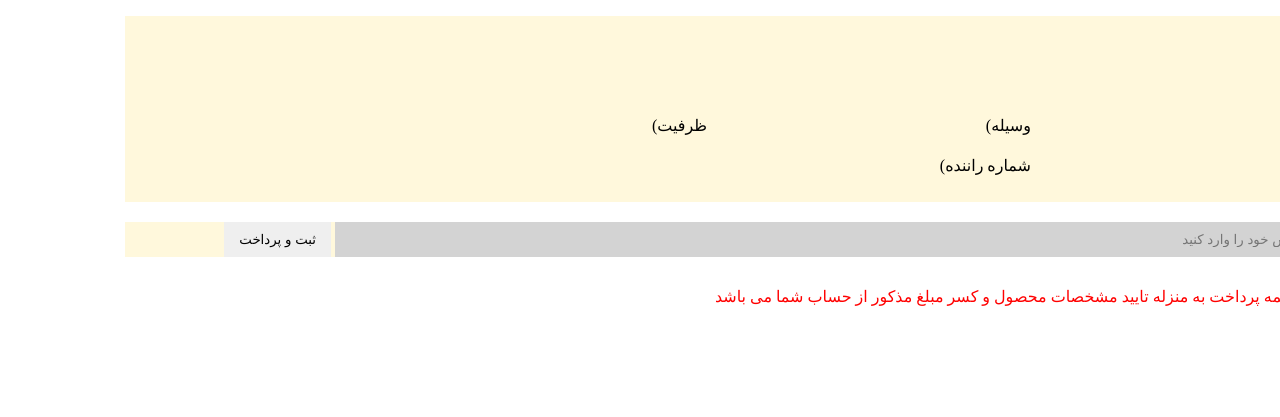
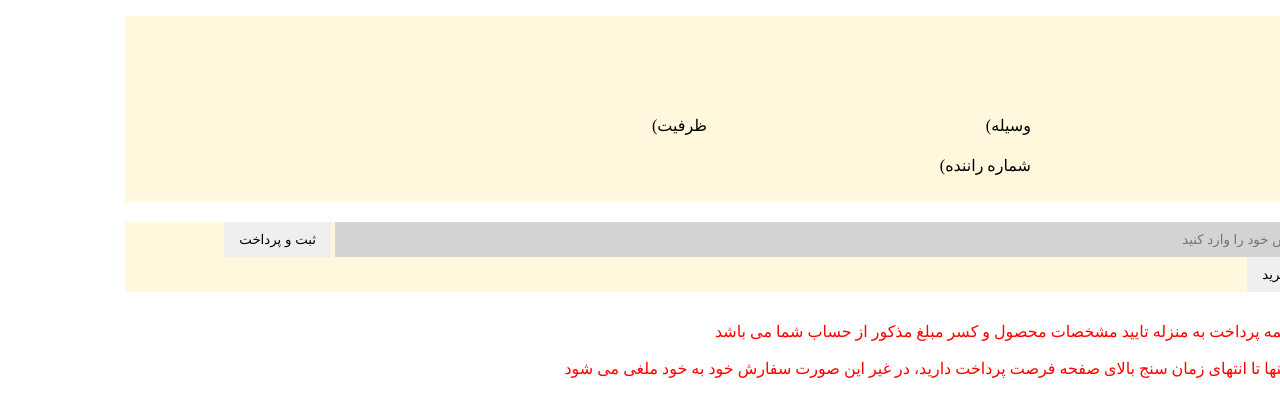
Before and after one commit to ArmenJeddi/System-Analysis-and-Design-project, a Python web app: template ptssite/finance/templates/finance/payorder.html in a window 1280 px wide; the page is wider, and only the part inside the window is pictured. Shown: the part 300-717 px from the top of that part. Run offline with Jinja, Linux system fonts and the light colour scheme; the template is opened without the code that fills it, so the values that code supplies are empty.

Commit message:
updated payorder

```diff
--- a/ptssite/finance/templates/finance/payorder.html
+++ b/ptssite/finance/templates/finance/payorder.html
@@ -32,7 +32,9 @@
       <form id="address-form">
         <input type="details-text" name="customer-address" placeholder="خواهشا آدرس خود را وارد کنید">
         <input type="submit" value="ثبت و پرداخت">
+        <input type="submit" value="انصراف از خرید">
       </form>
-      <p type="warning-text"> فشردن دکمه پرداخت به منزله تایید مشخصات محصول و کسر مبلغ مذکور از حساب شما می باشد</p>
+      <p type="warning-text"> فشردن دکمه پرداخت به منزله تایید مشخصات محصول و کسر مبلغ مذکور از حساب شما می باشد
+      <br><br> دقت کنید تنها تا انتهای زمان سنج بالای صفحه فرصت پرداخت دارید، در غیر این صورت سفارش خود به خود ملغی می شود</p>
   </div>
 {% endblock %}
```
